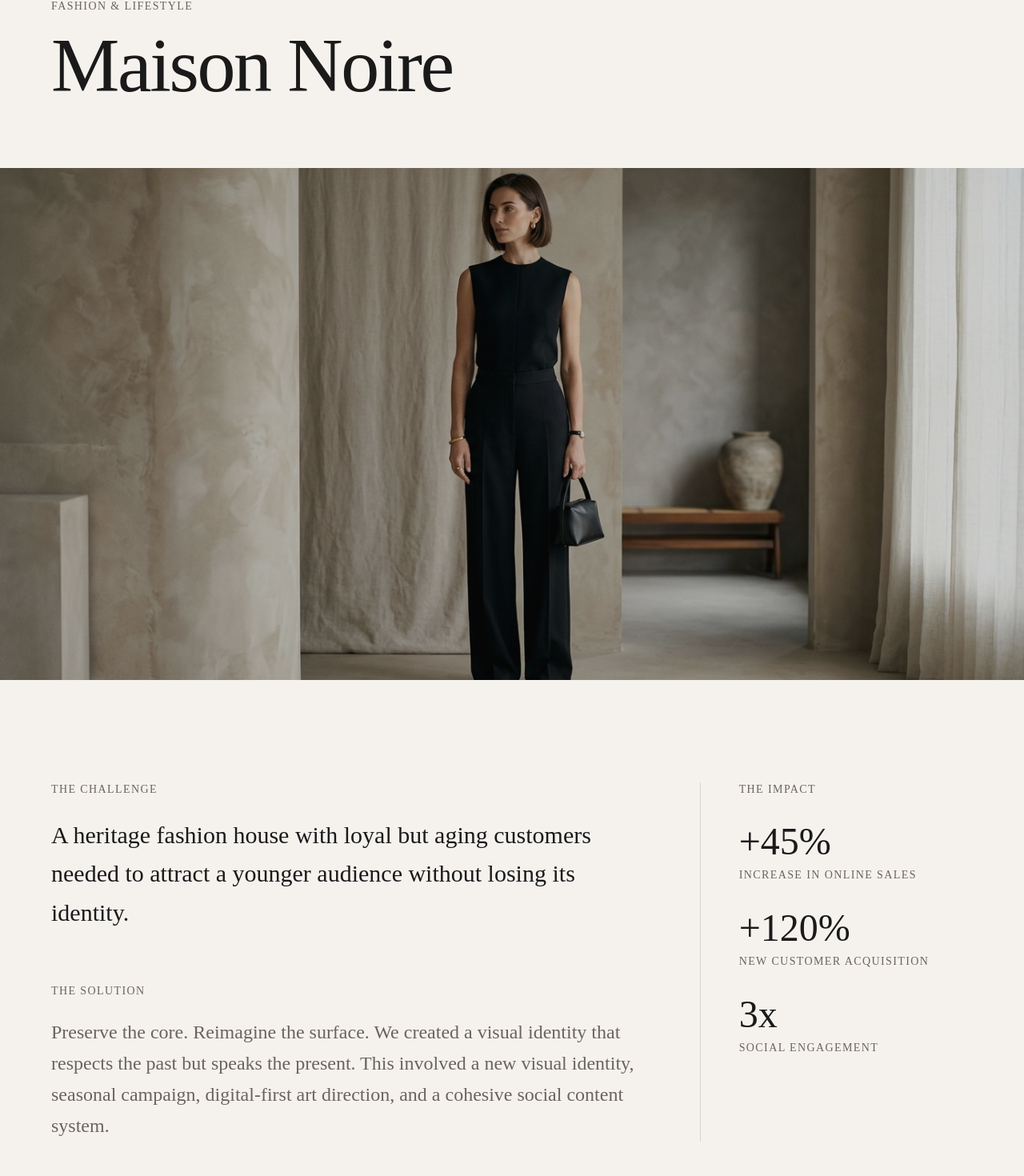
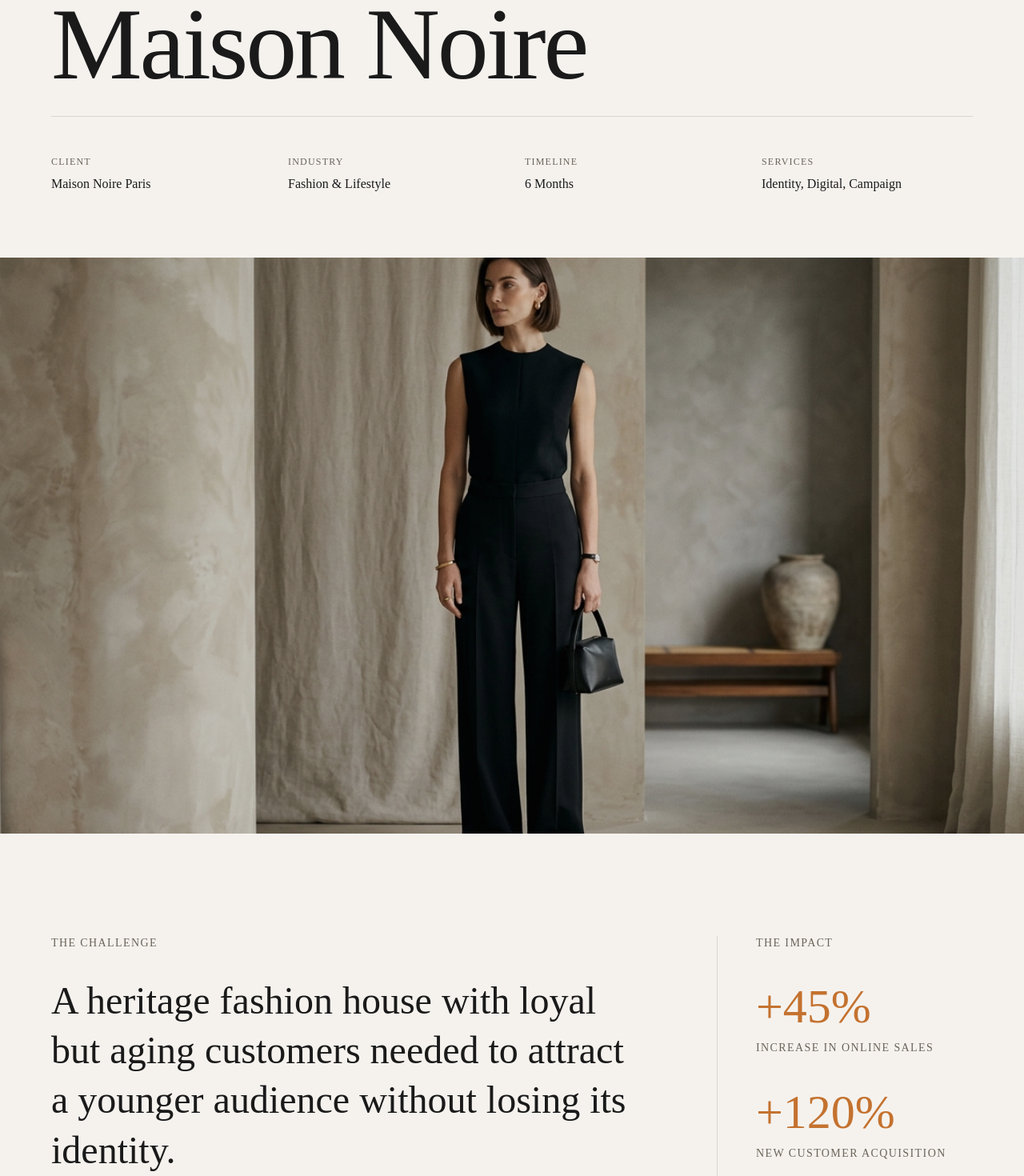
Before and after one commit to khalidbuilds4u/Digital-Marketing-portfolio, a Next.js app: page /work/maison-noire in a window 1280 px wide. Shown: the part 162-1632 px from the top of the page at 80% size. Built offline with nearby package versions, Linux system fonts and the light colour scheme.

Commit message:
Upgrade case study template with parallax, masonry gallery, and immersive next project footer

```diff
--- a/src/app/work/[slug]/page.tsx
+++ b/src/app/work/[slug]/page.tsx
@@ -6,12 +6,16 @@
 import Image from "next/image";
 import Link from "next/link";
 import { useParams } from "next/navigation";
+import { motion, useScroll, useTransform } from "framer-motion";
+import { useRef } from "react";
 
 // Placeholder data for case studies
 const caseStudies = {
   "maison-noire": {
     title: "Maison Noire",
     category: "Fashion & Lifestyle",
+    client: "Maison Noire Paris",
+    timeline: "6 Months",
     heroImage: "/assets/images/project-1-detail.jpg",
     challenge: "A heritage fashion house with loyal but aging customers needed to attract a younger audience without losing its identity.",
     solution: "Preserve the core. Reimagine the surface. We created a visual identity that respects the past but speaks the present. This involved a new visual identity, seasonal campaign, digital-first art direction, and a cohesive social content system.",
@@ -22,99 +26,156 @@
     ],
     gallery: [
       "/assets/images/project-1.jpg",
-      "/assets/images/project-2.jpg"
-    ]
+      "/assets/images/project-2.jpg",
+      "/assets/images/project-3.jpg",
+    ],
+    nextProject: {
+      title: "Terra",
+      slug: "terra",
+      image: "/assets/images/project-2.jpg"
+    }
   }
 };
 
 export default function CaseStudyPage() {
   const params = useParams();
   const slug = params.slug as string;
-  const data = caseStudies[slug as keyof typeof caseStudies] || caseStudies["maison-noire"]; // Fallback
+  const data = caseStudies[slug as keyof typeof caseStudies] || caseStudies["maison-noire"];
+
+  const containerRef = useRef(null);
+  const { scrollYProgress } = useScroll({
+    target: containerRef,
+    offset: ["start start", "end start"]
+  });
+
+  const yHero = useTransform(scrollYProgress, [0, 1], ["0%", "40%"]);
 
   return (
-    <main className="min-h-screen [@media(pointer:fine)]:cursor-none">
+    <main className="min-h-screen bg-[var(--color-bg-primary)] [@media(pointer:fine)]:cursor-none" ref={containerRef}>
       <CustomCursor />
       <Header />
 
       {/* Hero Section */}
       <section className="pt-40 pb-20 px-4 md:px-8 lg:px-16 max-w-[1440px] mx-auto">
         <FadeIn>
-          <div className="flex flex-col gap-4">
-            <span className="text-sm uppercase tracking-widest text-[var(--color-text-secondary)]">{data.category}</span>
-            <h1 className="text-[clamp(3rem,8vw,6rem)] font-display leading-none">{data.title}</h1>
+          <div className="flex flex-col gap-8">
+            <h1 className="text-[clamp(4rem,10vw,8rem)] font-display leading-[0.9] tracking-tight max-w-5xl">{data.title}</h1>
+
+            <div className="grid grid-cols-2 md:grid-cols-4 gap-8 pt-12 border-t border-[var(--color-border)]">
+              <div>
+                <div className="text-xs uppercase tracking-widest text-[var(--color-text-secondary)] mb-2">Client</div>
+                <div className="font-medium">{data.client}</div>
+              </div>
+              <div>
+                <div className="text-xs uppercase tracking-widest text-[var(--color-text-secondary)] mb-2">Industry</div>
+                <div className="font-medium">{data.category}</div>
+              </div>
+              <div>
+                <div className="text-xs uppercase tracking-widest text-[var(--color-text-secondary)] mb-2">Timeline</div>
+                <div className="font-medium">{data.timeline}</div>
+              </div>
+              <div>
+                <div className="text-xs uppercase tracking-widest text-[var(--color-text-secondary)] mb-2">Services</div>
+                <div className="font-medium">Identity, Digital, Campaign</div>
+              </div>
+            </div>
           </div>
         </FadeIn>
       </section>
 
-      {/* Hero Image */}
-      <FadeIn delay={0.2} fullWidth>
-        <div className="relative w-full h-[60vh] md:h-[80vh] bg-[var(--color-bg-dark)]">
+      {/* Hero Image with Parallax */}
+      <div className="relative w-full h-[70vh] md:h-[90vh] overflow-hidden bg-[var(--color-bg-dark)]">
+        <motion.div style={{ y: yHero }} className="absolute inset-0 w-full h-[120%] -top-[10%]">
           <Image
             src={data.heroImage}
             alt={data.title}
             fill
-            className="object-cover opacity-80"
+            className="object-cover opacity-90"
             priority
+            sizes="100vw"
           />
+        </motion.div>
       </div>
-      </FadeIn>
 
       {/* Content & Metrics */}
-      <section className="py-20 md:py-32 px-4 md:px-8 lg:px-16 max-w-[1440px] mx-auto">
-        <div className="grid grid-cols-1 lg:grid-cols-12 gap-16">
+      <section className="py-24 md:py-32 px-4 md:px-8 lg:px-16 max-w-[1440px] mx-auto">
+        <div className="grid grid-cols-1 lg:grid-cols-12 gap-16 lg:gap-24">
 
-          <div className="lg:col-span-8 flex flex-col gap-16">
+          <div className="lg:col-span-8 flex flex-col gap-20">
             <FadeIn>
               <div>
-                <h3 className="text-sm uppercase tracking-widest text-[var(--color-text-secondary)] mb-6">The Challenge</h3>
-                <p className="text-2xl md:text-3xl font-light leading-relaxed">{data.challenge}</p>
+                <h3 className="text-sm uppercase tracking-widest text-[var(--color-text-secondary)] mb-8">The Challenge</h3>
+                <p className="text-3xl md:text-4xl lg:text-5xl font-light leading-[1.3] text-[var(--color-text-primary)]">{data.challenge}</p>
               </div>
             </FadeIn>
             <FadeIn>
               <div>
-                <h3 className="text-sm uppercase tracking-widest text-[var(--color-text-secondary)] mb-6">The Solution</h3>
+                <h3 className="text-sm uppercase tracking-widest text-[var(--color-text-secondary)] mb-8">The Solution</h3>
                 <p className="text-xl md:text-2xl font-light leading-relaxed text-[var(--color-text-secondary)]">{data.solution}</p>
               </div>
             </FadeIn>
           </div>
 
-          <div className="lg:col-span-4 flex flex-col gap-12 border-t lg:border-t-0 lg:border-l border-[var(--color-border)] pt-12 lg:pt-0 lg:pl-12">
+          <div className="lg:col-span-4">
+            <div className="sticky top-32 flex flex-col gap-12 border-t lg:border-t-0 lg:border-l border-[var(--color-border)] pt-12 lg:pt-0 lg:pl-12">
               <FadeIn>
-              <h3 className="text-sm uppercase tracking-widest text-[var(--color-text-secondary)] mb-8">The Impact</h3>
-              <div className="flex flex-col gap-8">
+                <h3 className="text-sm uppercase tracking-widest text-[var(--color-text-secondary)] mb-10">The Impact</h3>
+                <div className="flex flex-col gap-10">
                   {data.metrics.map((metric, i) => (
                     <div key={i}>
-                    <div className="text-4xl md:text-5xl font-display mb-2">{metric.value}</div>
+                      <div className="text-5xl md:text-6xl font-display mb-3 text-[var(--color-accent)]">{metric.value}</div>
                       <div className="text-sm uppercase tracking-widest text-[var(--color-text-secondary)]">{metric.label}</div>
                     </div>
                   ))}
                 </div>
               </FadeIn>
             </div>
+          </div>
 
         </div>
       </section>
 
-      {/* Gallery */}
-      <section className="pb-32 px-4 md:px-8 lg:px-16 max-w-[1440px] mx-auto flex flex-col gap-8">
-        {data.gallery.map((img, i) => (
-          <FadeIn key={i} fullWidth>
-            <div className="relative w-full aspect-video bg-[var(--color-bg-dark)]">
-              <Image src={img} alt={`${data.title} Gallery Image ${i + 1}`} fill className="object-cover" />
+      {/* Asymmetric Gallery */}
+      <section className="pb-32 px-4 md:px-8 lg:px-16 max-w-[1440px] mx-auto flex flex-col gap-8 md:gap-16">
+        <FadeIn fullWidth>
+          <div className="relative w-full aspect-video bg-gray-200">
+            <Image src={data.gallery[0]} alt="Gallery 1" fill className="object-cover" sizes="100vw" />
           </div>
         </FadeIn>
-        ))}
+
+        <div className="grid grid-cols-1 md:grid-cols-2 gap-8 md:gap-16">
+          <FadeIn fullWidth>
+            <div className="relative w-full aspect-[4/5] bg-gray-200">
+              <Image src={data.gallery[1]} alt="Gallery 2" fill className="object-cover" sizes="(max-width: 768px) 100vw, 50vw" />
+            </div>
+          </FadeIn>
+          <FadeIn fullWidth>
+            <div className="relative w-full aspect-square md:mt-32 bg-gray-200">
+              <Image src={data.gallery[2]} alt="Gallery 3" fill className="object-cover" sizes="(max-width: 768px) 100vw, 50vw" />
+            </div>
+          </FadeIn>
+        </div>
       </section>
 
-      {/* Next Project / Footer Callout */}
-      <section className="py-32 bg-[var(--color-bg-dark)] text-center px-4">
+      {/* Next Project Footer */}
+      <section className="relative h-[60vh] md:h-[80vh] bg-[var(--color-bg-dark)] flex items-center justify-center overflow-hidden group">
+        <div className="absolute inset-0 w-full h-full opacity-40 transition-transform duration-1000 group-hover:scale-105 group-hover:opacity-60">
+          <Image src={data.nextProject.image} alt="Next Project" fill className="object-cover" sizes="100vw" />
+        </div>
+        <div className="absolute inset-0 bg-black/40 group-hover:bg-black/20 transition-colors duration-700" />
+
+        <div className="relative z-10 text-center pointer-events-none">
           <FadeIn>
-          <div className="text-[var(--color-text-light)]/60 text-sm uppercase tracking-widest mb-6">Next Project</div>
-          <Link href="/" className="text-[clamp(3rem,8vw,5rem)] text-white font-display hover:text-[var(--color-accent)] transition-colors">
-            Terra Food & Bev
+            <div className="text-white/80 text-sm uppercase tracking-widest mb-6 font-medium">Next Project</div>
+            <Link
+              href={`/work/${data.nextProject.slug}`}
+              className="text-[clamp(4rem,10vw,8rem)] text-white font-display pointer-events-auto mix-blend-overlay hover:mix-blend-normal transition-all duration-500"
+              data-cursor="view"
+            >
+              {data.nextProject.title}
             </Link>
           </FadeIn>
+        </div>
       </section>
     </main>
   );
```
Lines whose indentation alone changed are shown as unchanged.
